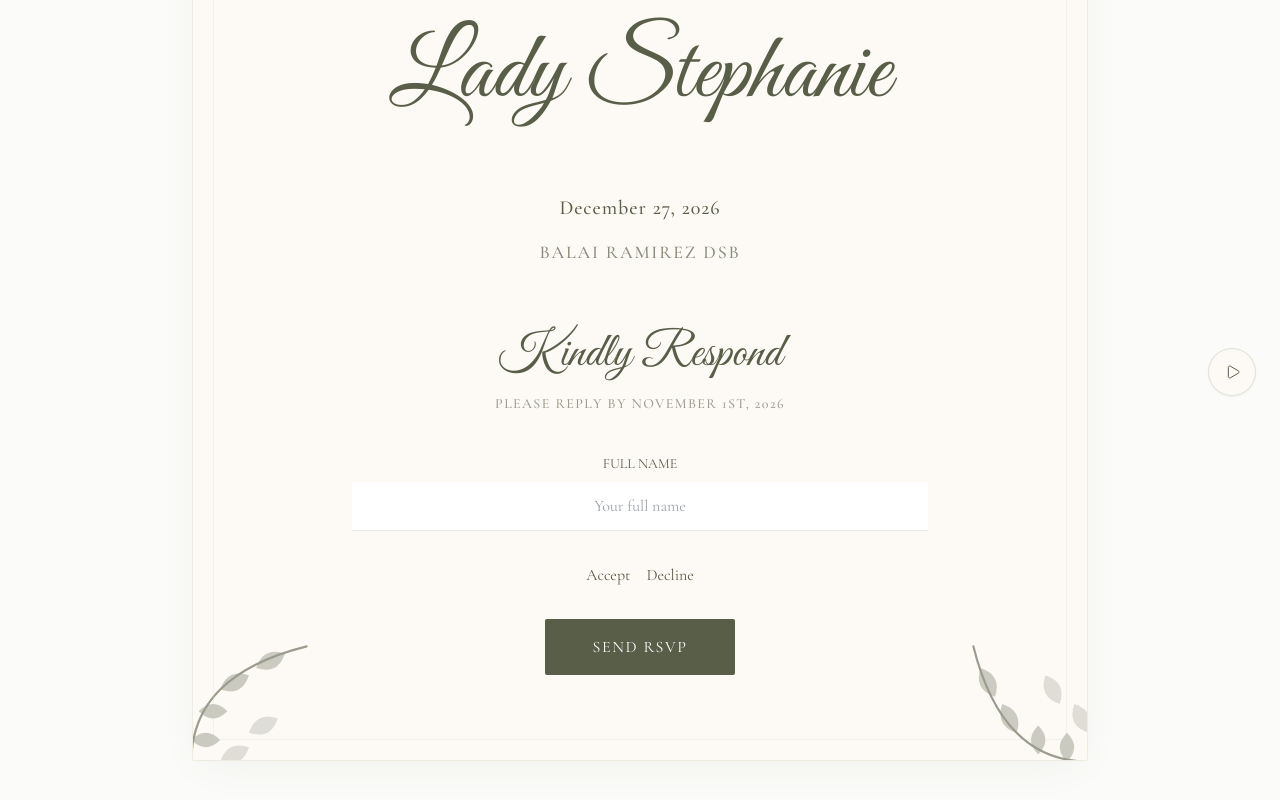
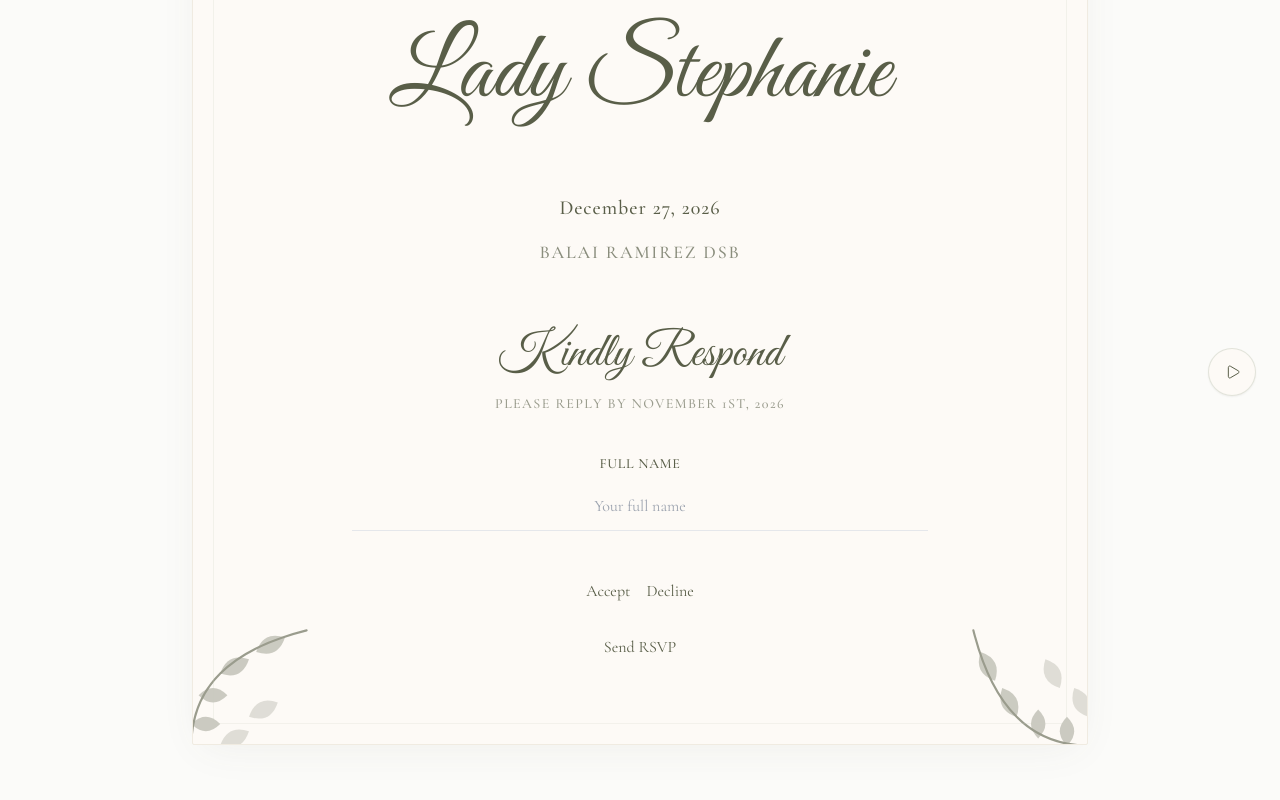
Before and after one commit to CeeZ-11/wedding-rsvp, a React (Vite) app: page / in a window 1280 px wide. Shown: the part 380-1180 px from the top of the page. Built offline with nearby package versions, Linux system fonts and the light colour scheme; no server answers.

Commit message:
fix: preserve RSVP layout while adding validation and submission state

```diff
--- a/src/components/RSVPForm.tsx
+++ b/src/components/RSVPForm.tsx
@@ -7,7 +7,6 @@ import { Confirmation } from './Confirmation';
 import { GIFTS } from '../data/gifts';
 
 export function RSVPForm() {
-  const [fullName, setFullName] = useState('');
   const [attendance, setAttendance] = useState<'yes' | 'no' | null>(null);
   const [transportation, setTransportation] = useState('');
   const [selectedGiftId, setSelectedGiftId] = useState<string | null>(null);
@@ -28,18 +27,19 @@ export function RSVPForm() {
         const data = await res.json();
         setTakenGifts(data.takenGifts || []);
       } catch (err) {
-        console.error('Failed to fetch gifts', err);
+        console.error(err);
       }
     };
 
     fetchGifts();
   }, []);
 
-  // ✅ Validation
   const validate = () => {
+    const name = (document.getElementById('fullName') as HTMLInputElement)?.value;
+
     const newErrors: typeof errors = {};
 
-    if (!fullName.trim()) {
+    if (!name || !name.trim()) {
       newErrors.name = 'Please enter your full name';
     }
 
@@ -59,11 +59,14 @@ export function RSVPForm() {
 
     setIsSubmitting(true);
 
+    const name =
+      (document.getElementById('fullName') as HTMLInputElement)?.value || '';
+
     const selectedGiftName =
       GIFTS.find((g) => g.id === selectedGiftId)?.name || '';
 
     const data = {
-      name: fullName,
+      name,
       attendance,
       gift: selectedGiftName,
       dietary:
@@ -81,7 +84,7 @@ export function RSVPForm() {
         body: JSON.stringify(data),
       });
 
-      // Refresh taken gifts
+      // refresh gifts
       const res = await fetch('/api/gifts');
       const updated = await res.json();
       setTakenGifts(updated.takenGifts || []);
@@ -95,16 +98,15 @@ export function RSVPForm() {
     }
   };
 
-  // ✅ Confirmation screen
+  // ✅ Confirmation
   if (submitted) {
     return (
       <Confirmation
-        name={fullName}
+        name={(document.getElementById('fullName') as HTMLInputElement)?.value || ''}
         attending={attendance}
         selectedGiftId={selectedGiftId}
         onReset={() => {
           setSubmitted(false);
-          setFullName('');
           setAttendance(null);
           setSelectedGiftId(null);
           setTransportation('');
@@ -128,19 +130,15 @@ export function RSVPForm() {
       <form className="space-y-8" onSubmit={handleSubmit}>
         {/* Name */}
         <div className="space-y-2">
-          <label className="block text-center font-serif uppercase text-sm">
+          <label className="block font-serif text-sm tracking-wider text-deep-olive uppercase text-center font-medium">
             Full Name
           </label>
 
           <input
             type="text"
-            value={fullName}
-            onChange={(e) => {
-              setFullName(e.target.value);
-              setErrors((prev) => ({ ...prev, name: undefined }));
-            }}
-            className="w-full border-b text-center py-3"
+            id="fullName"
             placeholder="Your full name"
+            className="w-full bg-transparent border-b px-4 py-3 text-center"
           />
 
           {errors.name && (
@@ -151,26 +149,27 @@ export function RSVPForm() {
         </div>
 
         {/* Attendance */}
-        <div className="text-center space-y-4">
+        <div className="pt-4 space-y-4">
           <div className="flex justify-center gap-4">
             <button type="button" onClick={() => setAttendance('yes')}>
               Accept
             </button>
+
             <button type="button" onClick={() => setAttendance('no')}>
               Decline
             </button>
           </div>
 
           {errors.attendance && (
-            <p className="text-red-500 text-xs">
+            <p className="text-red-500 text-xs text-center">
               {errors.attendance}
             </p>
           )}
         </div>
 
-        {/* Conditional */}
+        {/* CONDITIONAL */}
         {attendance === 'yes' && (
-          <div className="space-y-8">
+          <div className="space-y-8 pt-4">
             <input id="dietary" placeholder="Dietary" />
             <textarea id="message" placeholder="Message" />
 
@@ -191,24 +190,9 @@ export function RSVPForm() {
           </div>
         )}
 
-        {/* Submit */}
+        {/* Submit (YOUR DESIGN PRESERVED) */}
         <div className="flex justify-center">
-          <button
-            type="submit"
-            disabled={isSubmitting}
-            className={`
-              group relative px-12 py-4 font-serif uppercase tracking-widest rounded-sm transition-all duration-300 flex items-center gap-3
-              ${
-                isSubmitting
-                  ? 'bg-deep-olive/70 text-white cursor-not-allowed'
-                  : 'bg-deep-olive text-white hover:bg-[#4a4e3c] hover:shadow-lg hover:-translate-y-0.5 active:scale-[0.98]'
-              }
-            `}
-          >
-            {isSubmitting && (
-              <span className="w-4 h-4 border-2 border-white border-t-transparent rounded-full animate-spin"></span>
-            )}
-
+          <button type="submit" disabled={isSubmitting}>
             {isSubmitting ? 'Submitting...' : 'Send RSVP'}
           </button>
         </div>
```
